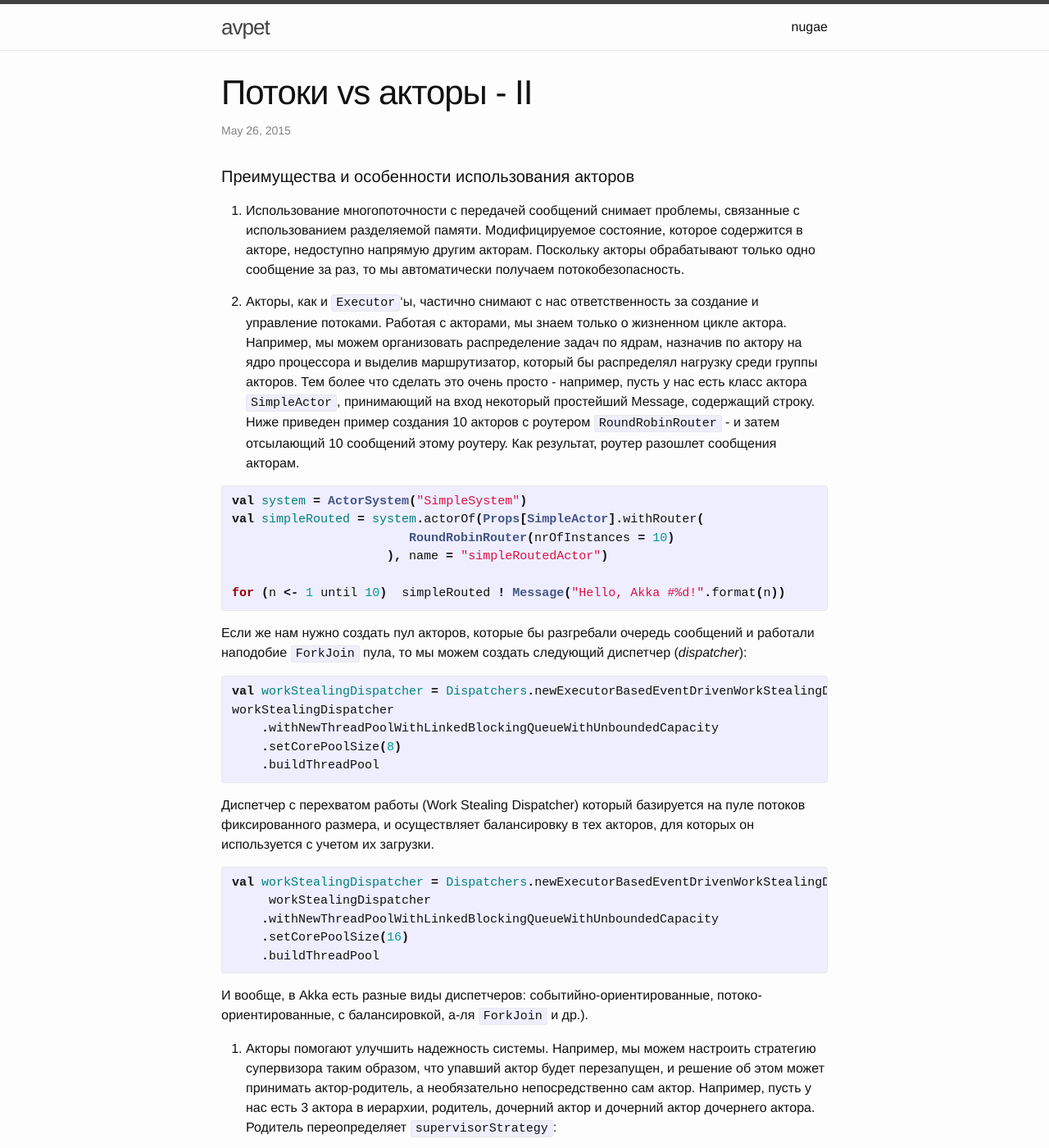
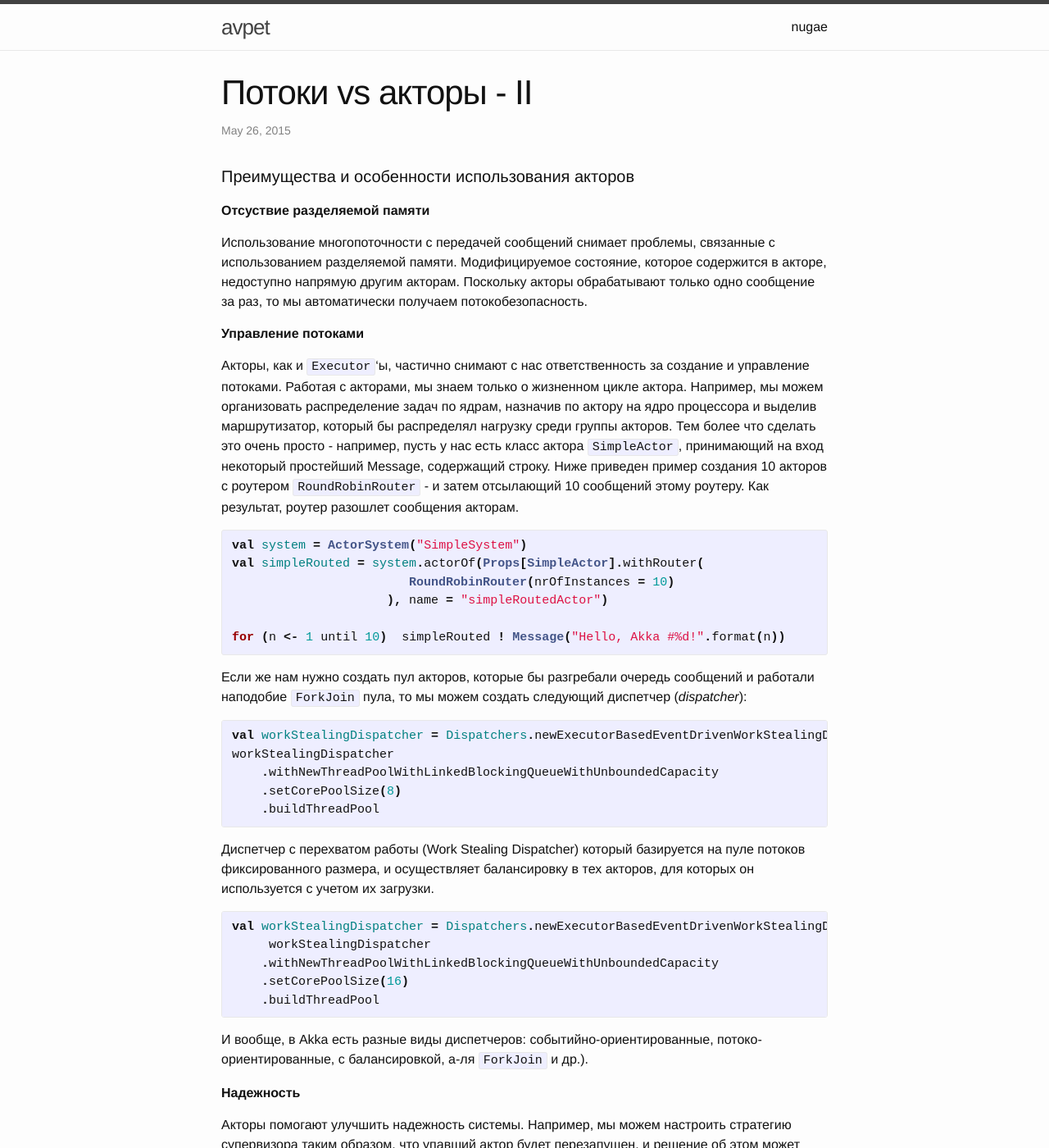
Before and after one commit to avpet/avpet.github.com, a Jekyll site: the page built from _posts/2015-05-24-akka-vs-threads-ii.markdown, in a window 1280 px wide and 1400 px high. Shown: the whole window at 82% size. Built offline with Jekyll 4.4.1, drawn with Linux system fonts in a browser that asks for light colours.

Commit message:
Changed headers

```diff
--- a/_posts/2015-05-24-akka-vs-threads-ii.markdown
+++ b/_posts/2015-05-24-akka-vs-threads-ii.markdown
@@ -15,9 +15,13 @@ image: http://i.imgur.com/UhZZCY9.png
 
 #### Преимущества и особенности использования акторов ####
 
-1. Использование многопоточности с передачей сообщений снимает проблемы, связанные с использованием разделяемой памяти. Модифицируемое состояние, которое содержится в акторе, недоступно напрямую другим акторам. Поскольку акторы обрабатывают только одно сообщение за раз, то мы автоматически получаем потокобезопаcность.
+**Отсуствие разделяемой памяти**
 
-2. Акторы, как и `Executor`'ы, частично снимают с нас ответственность за создание и управление потоками. Работая с акторами, мы знаем только о жизненном цикле актора. Например, мы можем организовать распределение задач по ядрам, назначив по актору на ядро процессора и выделив маршрутизатор, который бы распределял нагрузку среди группы акторов. Тем более что сделать это очень просто - например, пусть у нас есть класс актора `SimpleActor`, принимающий на вход некоторый простейший Message, содержащий строку. Ниже приведен пример создания 10 акторов с роутером `RoundRobinRouter` - и затем отсылающий 10 сообщений этому роутеру. Как результат, роутер разошлет сообщения акторам.
+Использование многопоточности с передачей сообщений снимает проблемы, связанные с использованием разделяемой памяти. Модифицируемое состояние, которое содержится в акторе, недоступно напрямую другим акторам. Поскольку акторы обрабатывают только одно сообщение за раз, то мы автоматически получаем потокобезопаcность.
+
+**Управление потоками**
+
+Акторы, как и `Executor`'ы, частично снимают с нас ответственность за создание и управление потоками. Работая с акторами, мы знаем только о жизненном цикле актора. Например, мы можем организовать распределение задач по ядрам, назначив по актору на ядро процессора и выделив маршрутизатор, который бы распределял нагрузку среди группы акторов. Тем более что сделать это очень просто - например, пусть у нас есть класс актора `SimpleActor`, принимающий на вход некоторый простейший Message, содержащий строку. Ниже приведен пример создания 10 акторов с роутером `RoundRobinRouter` - и затем отсылающий 10 сообщений этому роутеру. Как результат, роутер разошлет сообщения акторам.
 
 {% highlight scala %}
 val system = ActorSystem("SimpleSystem")
@@ -50,7 +54,9 @@ val workStealingDispatcher = Dispatchers.newExecutorBasedEventDrivenWorkStealing
 
 И вообще, в Akka есть разные виды диспетчеров: событийно-ориентированные, потоко-ориентированные, с балансировкой, а-ля `ForkJoin` и др.).
 
-3. Акторы помогают улучшить надежность системы. Например, мы можем настроить стратегию супервизора таким образом, что упавший актор будет перезапущен, и решение об этом может принимать актор-родитель, а необязательно непосредственно сам актор. Например, пусть у нас есть 3 актора в иерархии, родитель, дочерний актор и дочерний актор дочернего актора. Родитель переопределяет `supervisorStrategy`:
+**Надежность**
+
+Акторы помогают улучшить надежность системы. Например, мы можем настроить стратегию супервизора таким образом, что упавший актор будет перезапущен, и решение об этом может принимать актор-родитель, а необязательно непосредственно сам актор. Например, пусть у нас есть 3 актора в иерархии, родитель, дочерний актор и дочерний актор дочернего актора. Родитель переопределяет `supervisorStrategy`:
 
 {% highlight scala %}
 override val supervisorStrategy = OneForOneStrategy(maxNrOfRetries =
```
Also changed, not shown: other parts of _posts/2015-05-24-akka-vs-threads-ii.markdown (+4 -2 lines).
